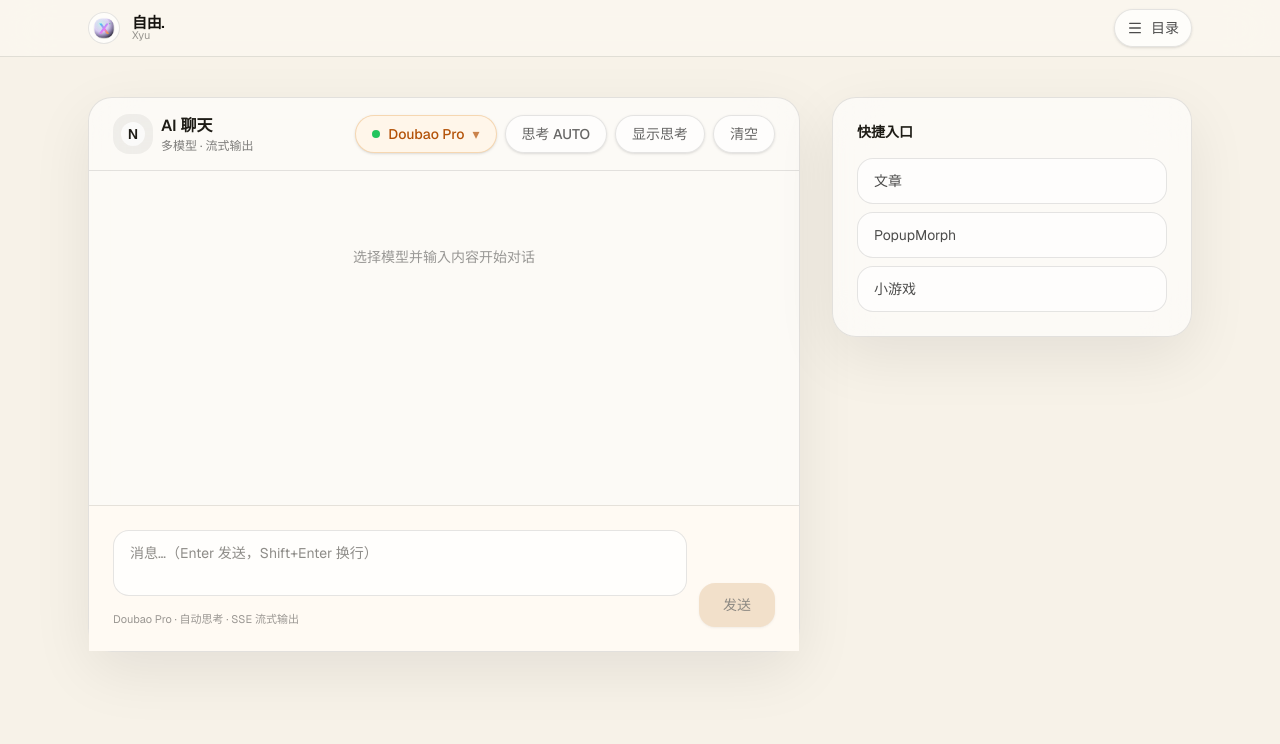
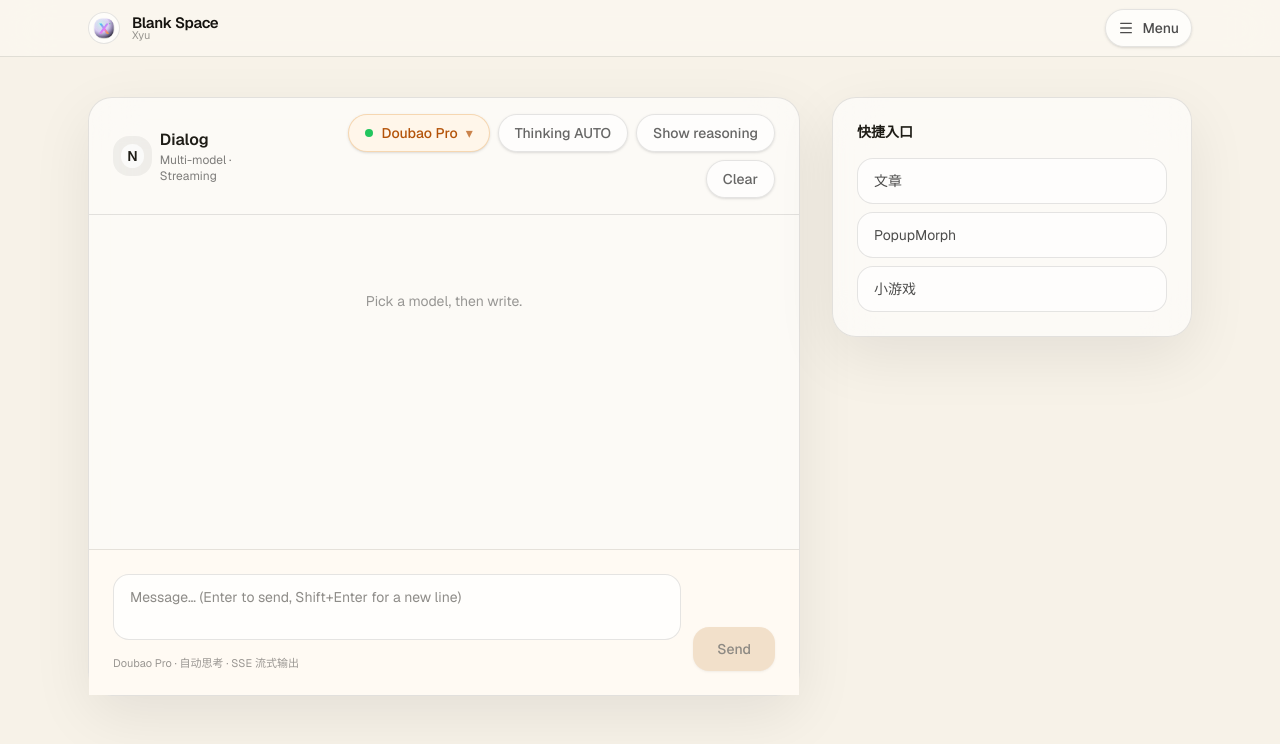
Before and after one commit to Ymien/beta-a2.5, a Next.js app: page /chat in a window 1280 px wide. Shown: the top 744 px of the page. Built offline with nearby package versions, Linux system fonts and the light colour scheme.

Commit message:
feat: GitHub 仓库安全审查与清理
Co-authored-by: traeagent <traeagent@users.noreply.github.com>

```diff
--- a/app/chat/ChatInterface.tsx
+++ b/app/chat/ChatInterface.tsx
@@ -19,6 +19,45 @@ type ThinkingType = "auto" | "enabled" | "disabled";
 
 export default function ChatInterface() {
   const { lang } = useLang();
+  const ui = useMemo(
+    () =>
+      lang === "zh"
+        ? {
+            title: "对话",
+            subtitle: "多模型 · 流式输出",
+            chooseModel: "选择模型",
+            thinking: "思考",
+            clear: "清空",
+            showThinking: "显示思考",
+            hideThinking: "隐藏思考",
+            thinkingPanel: "思考过程",
+            startHint: "选择模型并输入内容开始对话",
+            placeholder: "消息…（Enter 发送，Shift+Enter 换行）",
+            stop: "停止",
+            send: "发送",
+            modeAuto: "AUTO",
+            modeOn: "ON",
+            modeOff: "OFF",
+          }
+        : {
+            title: "Dialog",
+            subtitle: "Multi-model · Streaming",
+            chooseModel: "Choose model",
+            thinking: "Thinking",
+            clear: "Clear",
+            showThinking: "Show reasoning",
+            hideThinking: "Hide reasoning",
+            thinkingPanel: "Reasoning",
+            startHint: "Pick a model, then write.",
+            placeholder: "Message… (Enter to send, Shift+Enter for a new line)",
+            stop: "Stop",
+            send: "Send",
+            modeAuto: "AUTO",
+            modeOn: "ON",
+            modeOff: "OFF",
+          },
+    [lang]
+  );
   const models = useMemo(
     () => [
       { id: "doubao2.0pro", name: "Doubao Pro", note: "旗舰全能" },
@@ -181,8 +220,8 @@ export default function ChatInterface() {
                 </span>
               </div>
               <div className="flex flex-col leading-tight">
-                <div className="text-base font-semibold">AI 聊天</div>
-                <div className="text-xs text-black/50">多模型 · 流式输出</div>
+                <div className="text-base font-semibold">{ui.title}</div>
+                <div className="text-xs text-black/50">{ui.subtitle}</div>
               </div>
             </div>
 
@@ -196,7 +235,7 @@ export default function ChatInterface() {
                   aria-expanded={isModelOpen}
                 >
                   <span className="inline-flex h-2 w-2 rounded-full bg-[#22c55e]" />
-                  {models.find((m) => m.id === selectedModel)?.name ?? "选择模型"}
+                  {models.find((m) => m.id === selectedModel)?.name ?? ui.chooseModel}
                   <span className="text-[#b45309]/70">▾</span>
                 </button>
                 <div
@@ -251,7 +290,12 @@ export default function ChatInterface() {
                     : "border-black/10 bg-white/60 text-black/60 hover:bg-white"
                 }`}
               >
-                思考 {thinkingType === "auto" ? "AUTO" : thinkingType === "enabled" ? "ON" : "OFF"}
+                {ui.thinking}{" "}
+                {thinkingType === "auto"
+                  ? ui.modeAuto
+                  : thinkingType === "enabled"
+                  ? ui.modeOn
+                  : ui.modeOff}
               </button>
 
               <button
@@ -263,7 +307,7 @@ export default function ChatInterface() {
                     : "border-black/10 bg-white/60 text-black/60 hover:bg-white"
                 }`}
               >
-                {lang === "zh" ? (showThinking ? "隐藏思考" : "显示思考") : showThinking ? "Hide" : "Show"}
+                {showThinking ? ui.hideThinking : ui.showThinking}
               </button>
 
               <button
@@ -274,7 +318,7 @@ export default function ChatInterface() {
                 }}
                 className="rounded-full border border-black/10 bg-white/60 px-4 py-2 text-sm font-medium text-black/60 shadow-sm transition hover:bg-white"
               >
-                清空
+                {ui.clear}
               </button>
             </div>
           </div>
@@ -283,7 +327,7 @@ export default function ChatInterface() {
             <div className="flex-1 overflow-y-auto px-4 py-5 md:px-6">
               {messages.length === 0 ? (
                 <div className="mx-auto mt-14 max-w-md text-center text-sm text-black/40">
-                  选择模型并输入内容开始对话
+                  {ui.startHint}
                 </div>
               ) : (
                 <div className="flex flex-col gap-4">
@@ -317,7 +361,7 @@ export default function ChatInterface() {
                             }
                             className="flex w-full items-center justify-between text-xs font-medium text-black/60"
                           >
-                            <span>{lang === "zh" ? "思考过程" : "Thinking"}</span>
+                            <span>{ui.thinkingPanel}</span>
                             <span className="text-black/35">{msg.thinkingOpen ? "−" : "+"}</span>
                           </button>
                           {msg.thinkingOpen && (
@@ -358,7 +402,7 @@ export default function ChatInterface() {
                       }
                     }}
                     rows={2}
-                    placeholder="消息…（Enter 发送，Shift+Enter 换行）"
+                    placeholder={ui.placeholder}
                     className="w-full resize-none rounded-2xl border border-black/10 bg-white/70 px-4 py-3 text-sm text-[#1e1c16] outline-none transition focus:border-[#d97706]/40 focus:ring-2 focus:ring-[#d97706]/20"
                     disabled={isLoading}
                   />
@@ -379,7 +423,7 @@ export default function ChatInterface() {
                     onClick={stop}
                     className="h-11 rounded-2xl border border-red-500/20 bg-red-50 px-5 text-sm font-medium text-red-700 shadow-sm transition hover:bg-red-100"
                   >
-                    停止
+                    {ui.stop}
                   </button>
                 ) : (
                   <button
@@ -387,7 +431,7 @@ export default function ChatInterface() {
                     disabled={!input.trim()}
                     className="h-11 rounded-2xl bg-[#e7c7a3] px-6 text-sm font-medium text-[#1e1c16] shadow-sm transition hover:bg-[#ddb98f] disabled:cursor-not-allowed disabled:opacity-50"
                   >
-                    发送
+                    {ui.send}
                   </button>
                 )}
               </form>
--- a/app/layout.tsx
+++ b/app/layout.tsx
@@ -15,8 +15,8 @@ const geistMono = Geist_Mono({
 });
 
 export const metadata: Metadata = {
-  title: "Xyu",
-  description: "Xyu 的个人博客与入口站",
+  title: "Blank Space",
+  description: "A quiet place for notes, experiments, and small dialogs.",
   icons: {
     icon: [
       { url: "/favicon.svg", type: "image/svg+xml" },
--- a/app/page.tsx
+++ b/app/page.tsx
@@ -23,22 +23,22 @@ export default function Home() {
     () =>
       lang === "zh"
         ? {
-            heroTitle: "自由.",
+            heroTitle: "留白",
             heroSubtitle: "随想 · 随心",
             heroDesc:
-              "一块随手写下的地方：想到什么写什么，想做什么就做什么。右上角目录是入口。",
+              "把一些想法留在这里。不是宣言，也不赶进度。右上角目录是入口。",
             sectionNotes: "随想",
             readMore: "打开阅读 →",
-            footerCopyright: "© 2026 Xyu · 自由.",
+            footerCopyright: "© 2026 Xyu · 留白",
           }
         : {
-            heroTitle: "Free.",
-            heroSubtitle: "Thoughts · By heart",
+            heroTitle: "Blank Space",
+            heroSubtitle: "Notes · Drift · By heart",
             heroDesc:
-              "A place for wandering thoughts and impulsive making. Use the menu in the top-right to jump around.",
-            sectionNotes: "Thoughts",
+              "A small page to keep what passes through — a sentence, a sketch, a thought that refuses to leave.",
+            sectionNotes: "Notes",
             readMore: "Read →",
-            footerCopyright: "© 2026 Xyu · Free.",
+            footerCopyright: "© 2026 Xyu · Blank Space",
           },
     [lang]
   );
--- a/components/LangProvider.tsx
+++ b/components/LangProvider.tsx
@@ -14,7 +14,7 @@ const LangContext = createContext<LangContextValue | null>(null);
 
 export function LangProvider(props: { children: React.ReactNode }) {
   const { children } = props;
-  const [lang, setLangState] = useState<Lang>("zh");
+  const [lang, setLangState] = useState<Lang>("en");
 
   useEffect(() => {
     const stored = window.localStorage.getItem("xyu_lang");
--- a/components/SiteHeader.tsx
+++ b/components/SiteHeader.tsx
@@ -20,17 +20,17 @@ export default function SiteHeader(props: { active?: string }) {
     () =>
       lang === "zh"
         ? [
-            { href: "/", label: "自由.", desc: "入口" },
-            { href: "/blog/react-server-components", label: "随想", desc: "文章与片段" },
-            { href: "/chat", label: "对话", desc: "AI · 多模型" },
+            { href: "/", label: "留白", desc: "入口" },
+            { href: "/blog/react-server-components", label: "随想", desc: "短文与片段" },
+            { href: "/chat", label: "对话", desc: "多模型 · 思考" },
             { href: "/popup", label: "游乐场 · PopupMorph", desc: "弹窗形状动画" },
             { href: "/tetris", label: "游乐场 · Tetris", desc: "霓虹方块" },
             { href: "/game", label: "游乐场 · Match", desc: "记忆配对" },
           ]
         : [
-            { href: "/", label: "Free.", desc: "Start here" },
-            { href: "/blog/react-server-components", label: "Thoughts", desc: "Notes & essays" },
-            { href: "/chat", label: "Dialog", desc: "AI · Multi-model" },
+            { href: "/", label: "Blank Space", desc: "Start here" },
+            { href: "/blog/react-server-components", label: "Notes", desc: "Small essays & fragments" },
+            { href: "/chat", label: "Dialog", desc: "Multi-model · Thinking" },
             { href: "/popup", label: "Playground · PopupMorph", desc: "Popup shape animator" },
             { href: "/tetris", label: "Playground · Tetris", desc: "Neon blocks" },
             { href: "/game", label: "Playground · Match", desc: "Memory game" },
@@ -47,7 +47,7 @@ export default function SiteHeader(props: { active?: string }) {
           </div>
           <div className="flex flex-col leading-none">
             <span className="text-[15px] font-semibold tracking-tight text-[#15130f]">
-              {lang === "zh" ? "自由." : "Free."}
+              {lang === "zh" ? "留白" : "Blank Space"}
             </span>
             <span className="text-[11px] text-black/40">Xyu</span>
           </div>
```
